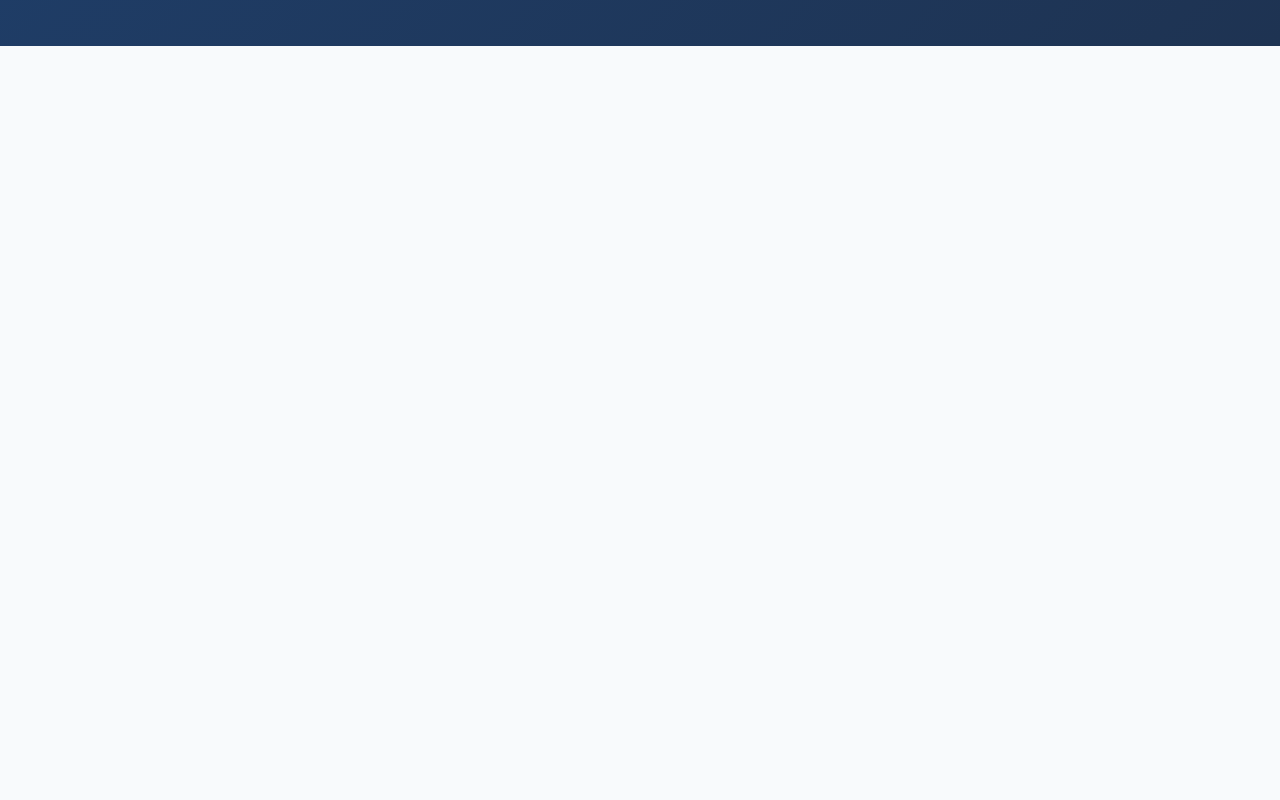
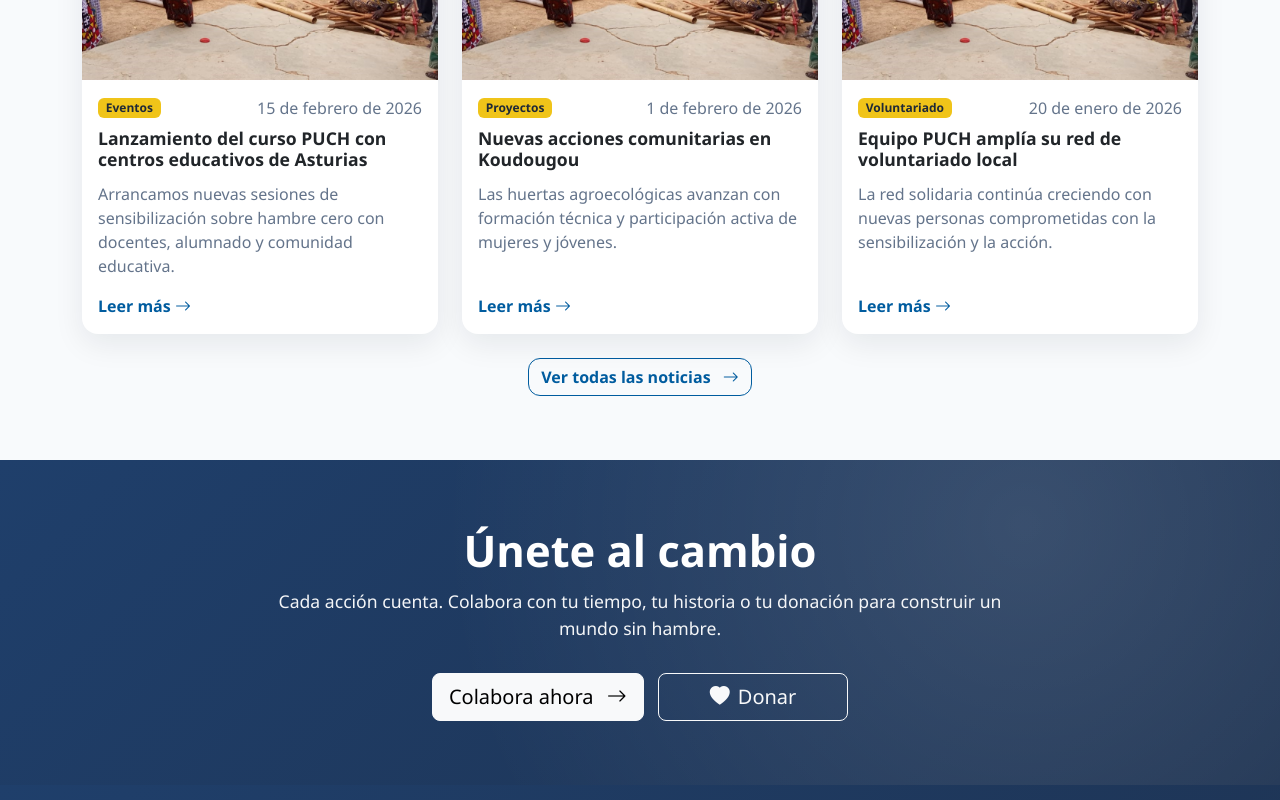
Before and after one commit to RoockDev/proyecto-proclade, a React (Vite) app in the folder frontend/: page / in a window 1280 px wide. Shown: the part 3900-4700 px from the top of the page. Before the commit the page ends 3946 px from the top, so only its background shows below. Built offline with nearby package versions, Linux system fonts and the light colour scheme; no server answers.

Commit message:
feat(home): añadir cta section + news + router

```diff
--- /dev/null
+++ b/frontend/src/features/home/pages/ColaboraPage/ColaboraPage.tsx
@@ -0,0 +1,20 @@
+import { Link } from 'react-router-dom';
+
+export const ColaboraPage = () => {
+  return (
+    <section className="container py-5">
+      <div className="row justify-content-center">
+        <div className="col-12 col-lg-8 text-center">
+          <h1 className="mb-3">Colabora</h1>
+          <p className="text-secondary mb-4">
+            Esta sección se desarrollará en la HU de Colabora. Desde Home ya
+            puedes acceder al botón de donación externa de Fundación PROCLADE.
+          </p>
+          <Link to="/" className="btn btn-brand-outline">
+            Volver a Home
+          </Link>
+        </div>
+      </div>
+    </section>
+  );
+};
--- a/frontend/src/features/home/pages/HomePage/HomePage.tsx
+++ b/frontend/src/features/home/pages/HomePage/HomePage.tsx
@@ -3,6 +3,8 @@ import { AboutSection } from '../../sections/AboutSection/AboutSection';
 import { MissionSection } from '../../sections/MissionSection/MissionSection';
 import { WhoWeAreSection } from '../../sections/WhoWeAreSection/WhoWeAreSection';
 import { RealHeroesCounterSection } from '../../sections/RealHeroesCounterSection/RealHeroesCounterSection';
+import { LatestNewsSection } from '../../sections/LatestNewsSection/LatestNewsSection';
+import { CtaSection } from '../../sections/CtaSection/CtaSection';
 
 export const HomePage = () => {
   return (
@@ -12,6 +14,8 @@ export const HomePage = () => {
       <MissionSection />
       <WhoWeAreSection />
       <RealHeroesCounterSection />
+      <LatestNewsSection />
+      <CtaSection />
     </>
   );
 };
--- /dev/null
+++ b/frontend/src/features/home/pages/NoticiasPage/NoticiasPage.tsx
@@ -0,0 +1,20 @@
+import { Link } from 'react-router-dom';
+
+export const NoticiasPage = () => {
+  return (
+    <section className="container py-5">
+      <div className="row justify-content-center">
+        <div className="col-12 col-lg-8 text-center">
+          <h1 className="mb-3">Noticias</h1>
+          <p className="text-secondary mb-4">
+            Esta sección se completará en la HU de gestión y listado de
+            noticias. En Home mostramos una preview con 3 cards.
+          </p>
+          <Link to="/" className="btn btn-brand-outline">
+            Volver a Home
+          </Link>
+        </div>
+      </div>
+    </section>
+  );
+};
--- /dev/null
+++ b/frontend/src/features/home/pages/SuperheroesPage/SuperheroesPage.tsx
@@ -0,0 +1,20 @@
+import { Link } from 'react-router-dom';
+
+export const SuperheroesPage = () => {
+  return (
+    <section className="container py-5">
+      <div className="row justify-content-center">
+        <div className="col-12 col-lg-8 text-center">
+          <h1 className="mb-3">Superhéroes PUCH</h1>
+          <p className="text-secondary mb-4">
+            Esta sección se desarrollará en la HU de detalle de Superhéroes.
+            Ahora mismo tienes un avance en la Home.
+          </p>
+          <Link to="/" className="btn btn-brand-outline">
+            Volver a Home
+          </Link>
+        </div>
+      </div>
+    </section>
+  );
+};
--- a/frontend/src/features/home/sections/CtaSection/CtaSection.css
+++ b/frontend/src/features/home/sections/CtaSection/CtaSection.css
@@ -1,6 +1,24 @@
 .home-cta {
   background: linear-gradient(135deg, var(--brand-secondary) 0%, #1e3352 100%);
   color: var(--brand-white);
+  position: relative;
+  overflow: hidden;
+}
+
+.home-cta::before {
+  content: '';
+  position: absolute;
+  inset: 0;
+  background: radial-gradient(
+    circle at 80% 20%,
+    rgba(255, 255, 255, 0.12),
+    transparent 55%
+  );
+  pointer-events: none;
+}
+
+.home-cta .container {
+  position: relative;
 }
 
 .home-cta__title {
@@ -15,3 +33,15 @@
   margin: 0 auto 2rem;
   opacity: 0.95;
 }
+
+.home-cta__actions {
+  display: flex;
+  flex-wrap: wrap;
+  gap: 0.9rem;
+  justify-content: center;
+}
+
+.home-cta__btn-main,
+.home-cta__btn-alt {
+  min-width: 190px;
+}
--- a/frontend/src/features/home/sections/CtaSection/CtaSection.tsx
+++ b/frontend/src/features/home/sections/CtaSection/CtaSection.tsx
@@ -1,29 +1,29 @@
+import { Link } from 'react-router-dom';
 import './CtaSection.css';
 
 export const CtaSection = () => {
   return (
     <section className="home-cta section-padding">
       <div className="container text-center">
-        <h2 className="home-cta__title">Quieres colaborar con nosotros?</h2>
+        <h2 className="home-cta__title">Únete al cambio</h2>
         <p className="home-cta__text">
-          Puedes apoyar haciendote socio, participando como voluntario o
-          colaborando con recursos.
+          Cada acción cuenta. Colabora con tu tiempo, tu historia o tu
+          donación para construir un mundo sin hambre.
         </p>
 
-        <div className="d-flex flex-wrap justify-content-center gap-3">
-          <a href="#" className="btn btn-light btn-lg">
-            <i className="bi bi-people-fill me-2" />
-            Hazte socio
-          </a>
+        <div className="home-cta__actions">
+          <Link to="/colabora" className="btn btn-light btn-lg home-cta__btn-main">
+            Colabora ahora <i className="bi bi-arrow-right ms-2" />
+          </Link>
 
-          <a href="#" className="btn btn-outline-light btn-lg">
+          <a
+            href="https://www.fundacionproclade.org/dona/"
+            target="_blank"
+            rel="noopener noreferrer"
+            className="btn btn-outline-light btn-lg home-cta__btn-alt"
+          >
             <i className="bi bi-heart-fill me-2" />
-            Voluntariado
-          </a>
-
-          <a href="#" className="btn btn-outline-light btn-lg">
-            <i className="bi bi-gift-fill me-2" />
-            Donar recursos
+            Donar
           </a>
         </div>
       </div>
--- a/frontend/src/features/home/sections/LatestNewsSection/LatestNewsSection.tsx
+++ b/frontend/src/features/home/sections/LatestNewsSection/LatestNewsSection.tsx
@@ -1,3 +1,4 @@
+import { Link } from 'react-router-dom';
 import { LATEST_NEWS } from '../../mocks/home.news.mock';
 import './LatestNewsSection.css';
 
@@ -6,15 +7,15 @@ export const LatestNewsSection = () => {
     <section className="home-news section-padding">
       <div className="container">
         <div className="text-center mb-5">
-          <h2 className="home-news__title">Ultimas noticias</h2>
+          <h2 className="home-news__title">Últimas noticias</h2>
           <p className="home-news__subtitle">
-            Mantente al dia de nuestras actividades y avances.
+            Mantente al día de nuestras actividades y avances.
           </p>
         </div>
 
         <div className="row g-4">
           {LATEST_NEWS.map((news) => (
-            <div className="col-md-6 col-lg-4" key={news.title}>
+            <div className="col-md-6 col-lg-4" key={news.id}>
               <article className="card home-news__card h-100">
                 <img
                   src={news.image}
@@ -25,17 +26,21 @@ export const LatestNewsSection = () => {
                 <div className="card-body d-flex flex-column">
                   <div className="d-flex justify-content-between align-items-center mb-2">
                     <span className="badge home-news__badge">{news.tag}</span>
-                    <small className="home-news__date">
-                      {new Date(news.date).toLocaleDateString('es-ES')}
-                    </small>
+                    <time className="home-news__date" dateTime={news.date}>
+                      {new Date(news.date).toLocaleDateString('es-ES', {
+                        year: 'numeric',
+                        month: 'long',
+                        day: 'numeric',
+                      })}
+                    </time>
                   </div>
 
                   <h3 className="home-news__card-title">{news.title}</h3>
                   <p className="home-news__excerpt">{news.excerpt}</p>
 
-                  <a href="#" className="home-news__link mt-auto">
-                    Leer mas <i className="bi bi-arrow-right" />
-                  </a>
+                  <Link to={news.to} className="home-news__link mt-auto">
+                    Leer más <i className="bi bi-arrow-right" />
+                  </Link>
                 </div>
               </article>
             </div>
@@ -43,9 +48,9 @@ export const LatestNewsSection = () => {
         </div>
 
         <div className="text-center mt-4">
-          <a href="#" className="btn btn-brand-outline">
+          <Link to="/noticias" className="btn btn-brand-outline">
             Ver todas las noticias <i className="bi bi-arrow-right ms-2" />
-          </a>
+          </Link>
         </div>
       </div>
     </section>
```
Also changed, not shown: frontend/src/router/app.router.tsx (+15 -1 lines), 2 other files (tests, documents, lock files or other folders).
